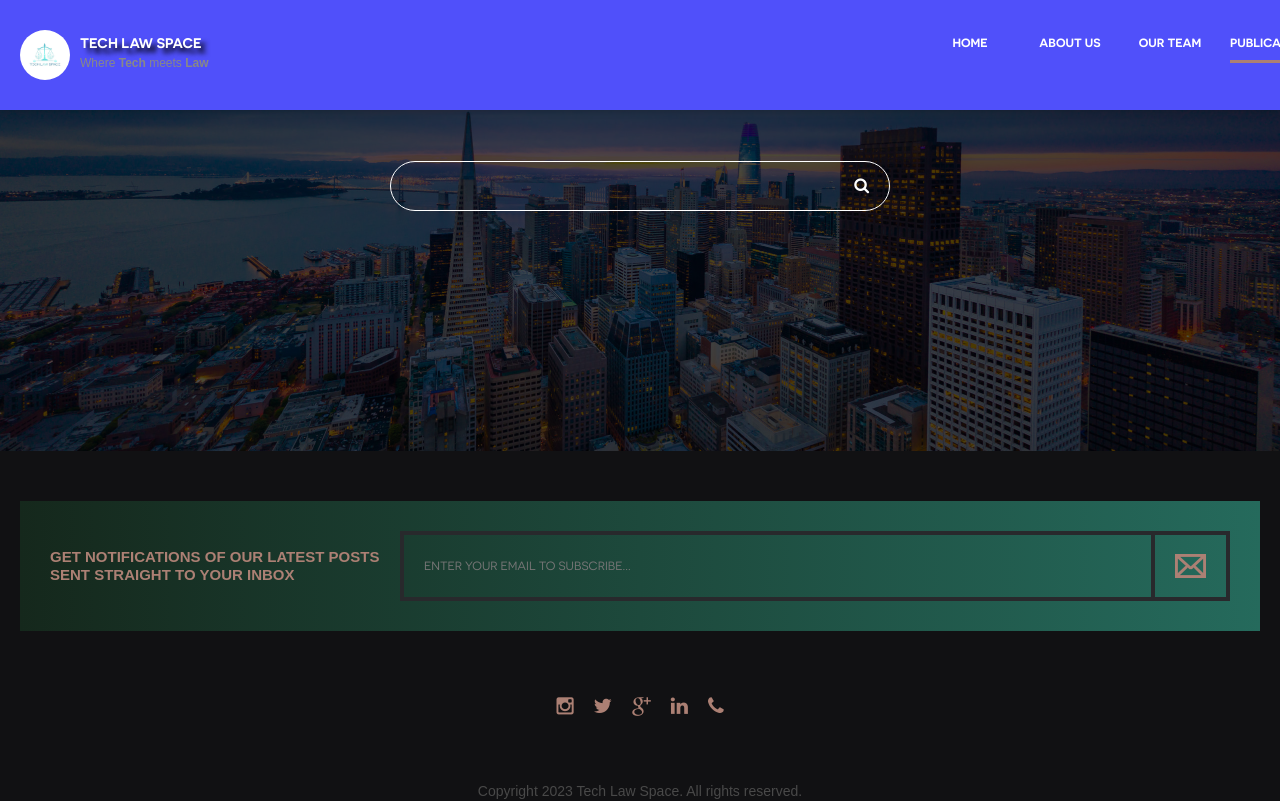
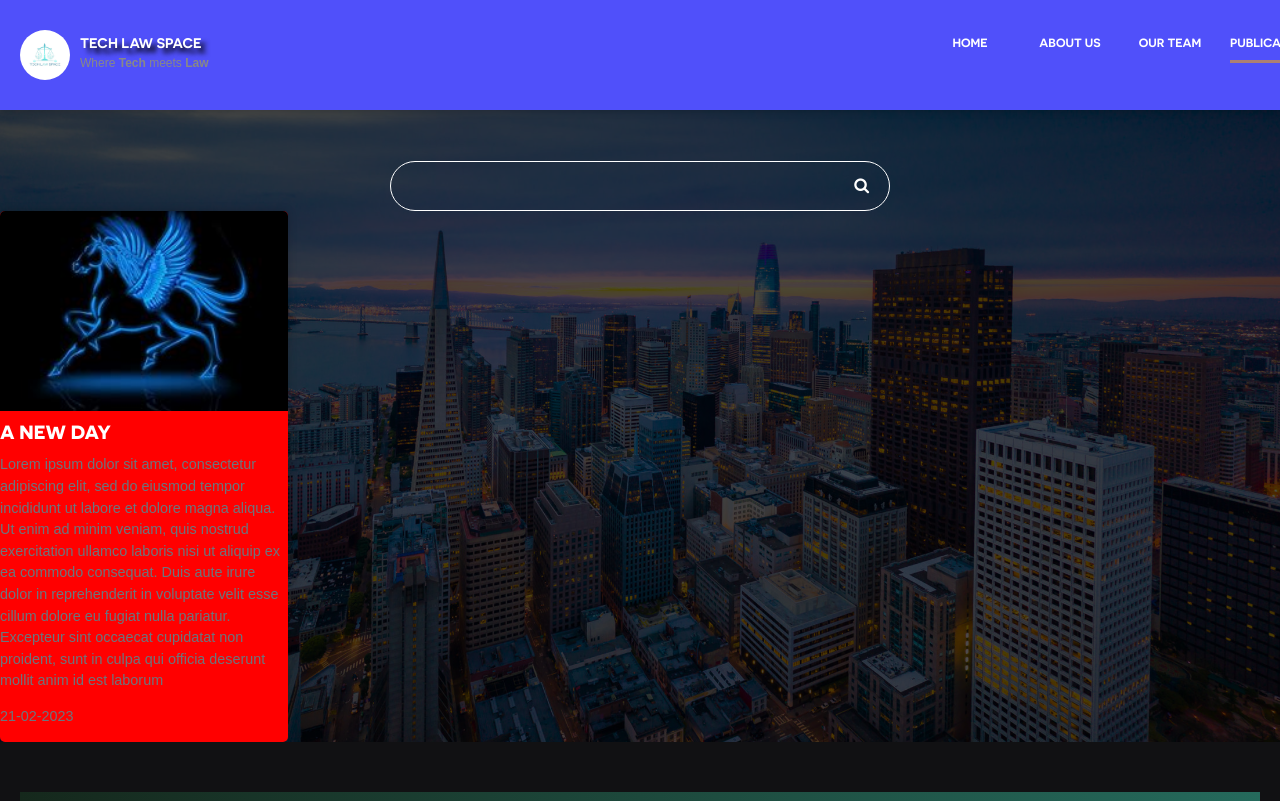
Before and after one commit to Harry654/techlawspace, a React (Create React App) app: page /publications in a window 1280 px wide. Shown: the top 801 px of the page. Built offline with nearby package versions, Linux system fonts and the light colour scheme.

Commit message:
chore: able to change border-radius for search bar onfocus

```diff
--- a/src/components/articleCard/ArticleCard.css
+++ b/src/components/articleCard/ArticleCard.css
@@ -5,6 +5,7 @@
     overflow: hidden;
     box-shadow: 0 0 10px rgba(0, 0, 0, 0.2);
     transition: all 0.3s ease-in-out;
+    background-color: red;
   }
 
   .card:hover {
@@ -13,6 +14,7 @@
   }
 
   .card-img-top {
+    width: 100%;
     height: 200px;
     object-fit: cover;
   }
--- a/src/components/articleCard/ArticleCard.jsx
+++ b/src/components/articleCard/ArticleCard.jsx
@@ -1,12 +1,25 @@
-import React from 'react';
-import './ArticleCard.css';
+import React from "react";
+import "./ArticleCard.css";
 
 const ArticleCard = ({ article }) => {
   return (
     <div className="card">
-      <img src={require('../../images/bg.jpg')} className="card-img-top" alt={article.title} />
+      <img
+        src={require("../../images/bg.jpg")}
+        className="card-img-top"
+        alt={article.title}
+      />
       <div className="card-body">
         <h5 className="card-title">{article.title}</h5>
+        <p className="card-text">
+          Lorem ipsum dolor sit amet, consectetur adipiscing elit, sed do
+          eiusmod tempor incididunt ut labore et dolore magna aliqua. Ut enim ad
+          minim veniam, quis nostrud exercitation ullamco laboris nisi ut
+          aliquip ex ea commodo consequat. Duis aute irure dolor in
+          reprehenderit in voluptate velit esse cillum dolore eu fugiat nulla
+          pariatur. Excepteur sint occaecat cupidatat non proident, sunt in
+          culpa qui officia deserunt mollit anim id est laborum
+        </p>
         <p className="card-text">{article.date}</p>
       </div>
     </div>
--- a/src/components/searchBar/SearchBar.css
+++ b/src/components/searchBar/SearchBar.css
@@ -15,6 +15,9 @@
 .box:hover {
   box-shadow: rgba(0, 0, 0, 0.24) 0px 3px 8px;
   background-color: #ffffff;
+}
+.box:focus-within {
+  border-radius: 10px;
 }
 .box:hover .input, .box:hover i {
   color: #000000;
--- a/src/pages/publications/Publications.jsx
+++ b/src/pages/publications/Publications.jsx
@@ -16,14 +16,14 @@
         <div id="site-content">
           <main className="main-content">
             <SearchBar />
-            {/* <ArticleCard
+            <ArticleCard
               article={{
                 thumbnail: "../../images/bg.jpg",
                 title: "A new day",
                 date: "21-02-2023",
               }}
-            /> */}
-            <br /> <br /> <br /> <br /> <br /> <br /> <br /> <br /> <br /> <br />
+            />
+            {/* <br /> <br /> <br /> <br /> <br /> <br /> <br /> <br /> <br /> <br /> */}
           </main>
         </div>
       </div>
```
